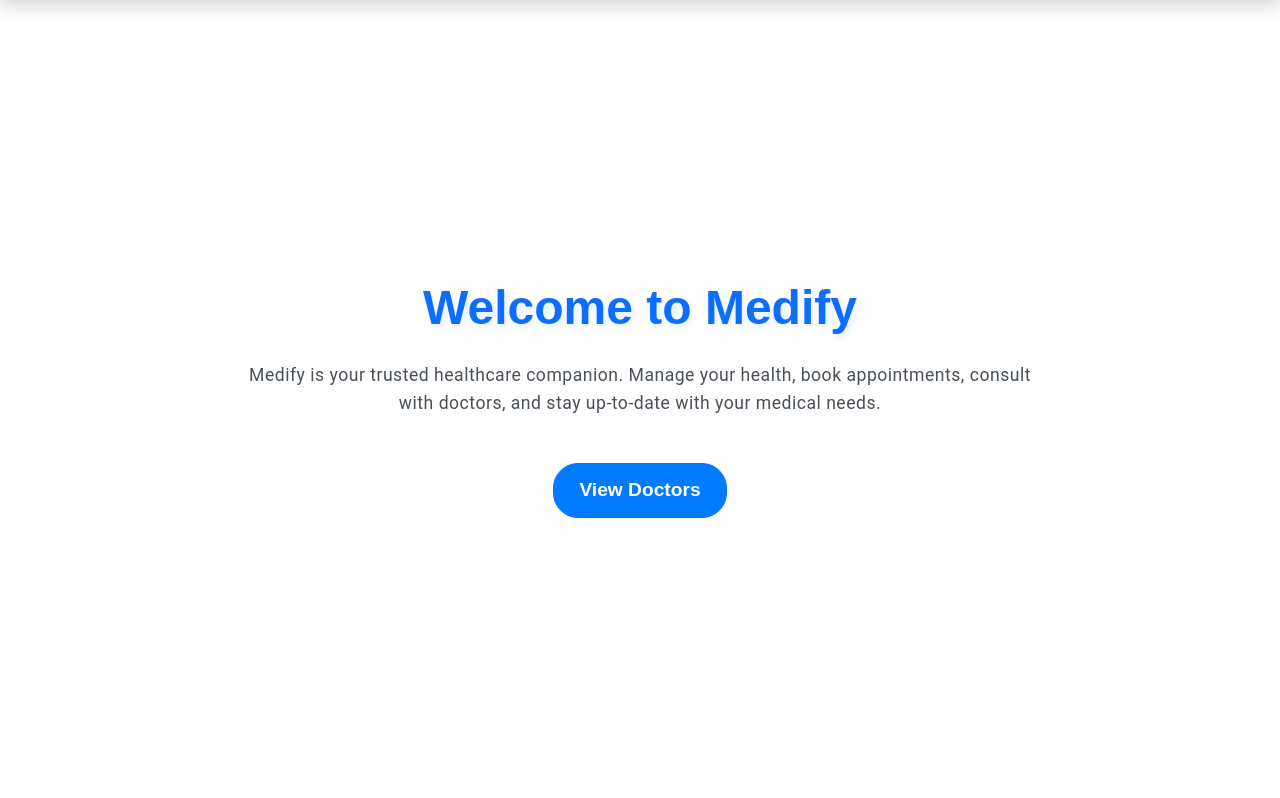
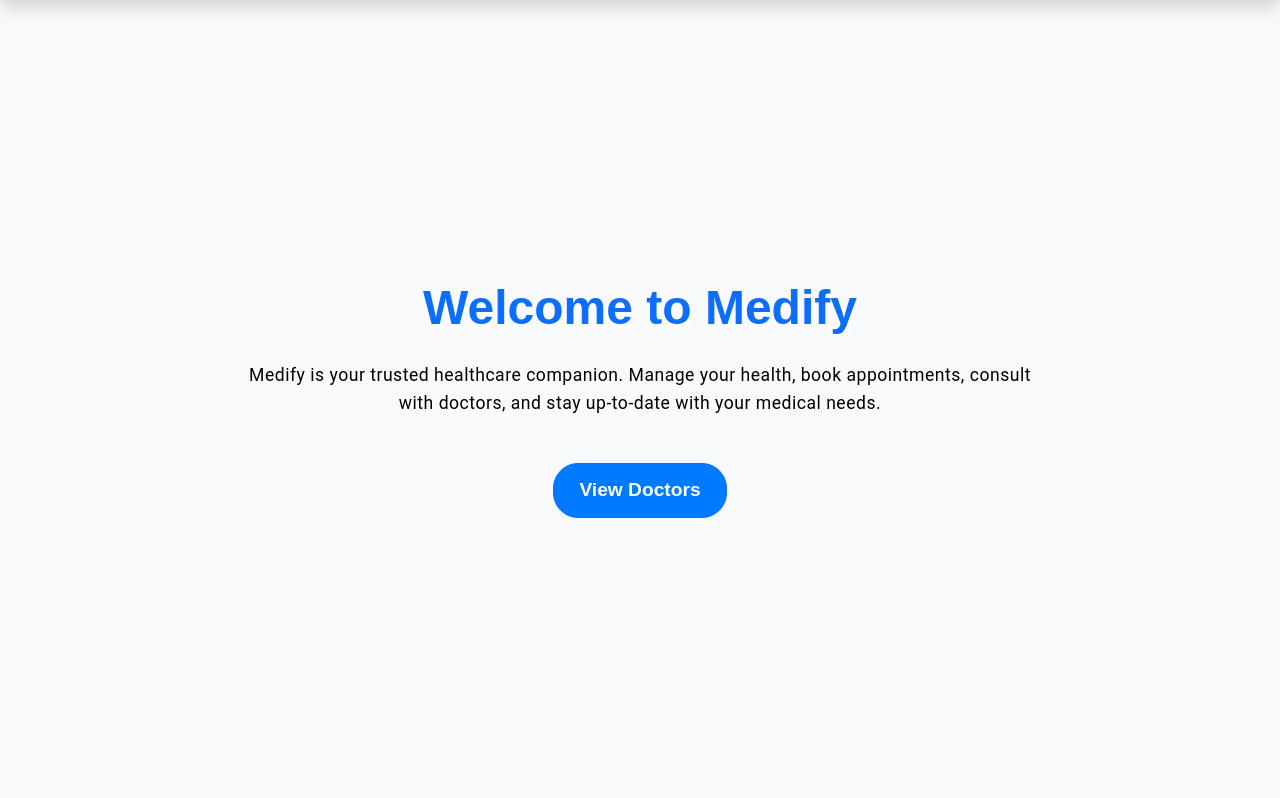
Before and after one commit to ahmedssamehh/Medify-Hospital_management_system, a Flask app: template templates/indexuser.html in a window 1280 px wide. Shown: the part 88-886 px from the top of the page. Run offline with Flask 3, Linux system fonts and the light colour scheme; the template is opened without the code that fills it, so the values that code supplies are empty.

Commit message:
user page background

```diff
--- a/static/css/custom.css
+++ b/static/css/custom.css
@@ -46,17 +46,26 @@
  }
 
  #home {
-     background: linear-gradient(135deg, #ffffff, #ffffff);
-     color: #389725;
+     /*background: url('../images/home-background1.jpg');*/
+     background-size: cover;
+     background-position-y: bottom;
      text-align: center;
      padding: 100px 20px;
+ }
+
+ #home .container {
+     position: relative;
+     /* Keep text and buttons above the overlay */
+     z-index: 1;
+     /* Ensure the content is on top of the background */
  }
 
  #home h1 {
      font-size: 3rem;
      font-weight: bold;
      margin-bottom: 20px;
-     text-shadow: 2px 4px 6px rgba(168, 196, 221, 0.3);
+     text-shadow: 2px 4px 6px rgb(255, 255, 255);
+     /* Add text shadow for better visibility */
  }
  /* #home p {
     font-size: 1.25rem;
@@ -70,11 +79,13 @@
      font-weight: 400;
      line-height: 1.6;
      margin-bottom: 30px;
-     color: #495057;
+     color: #000000;
      letter-spacing: 0.5px;
      max-width: 800px;
      margin-left: auto;
      margin-right: auto;
+     text-shadow: 1px 2px 4px rgb(255, 255, 255);
+     /* Add text shadow for paragraph */
  }
 
  #home .btn {
```
Also changed, not shown: static/images/home-background.jpg (added), static/images/home-background1.jpg (added), static/images/home-background2.webp (added), users.db.
